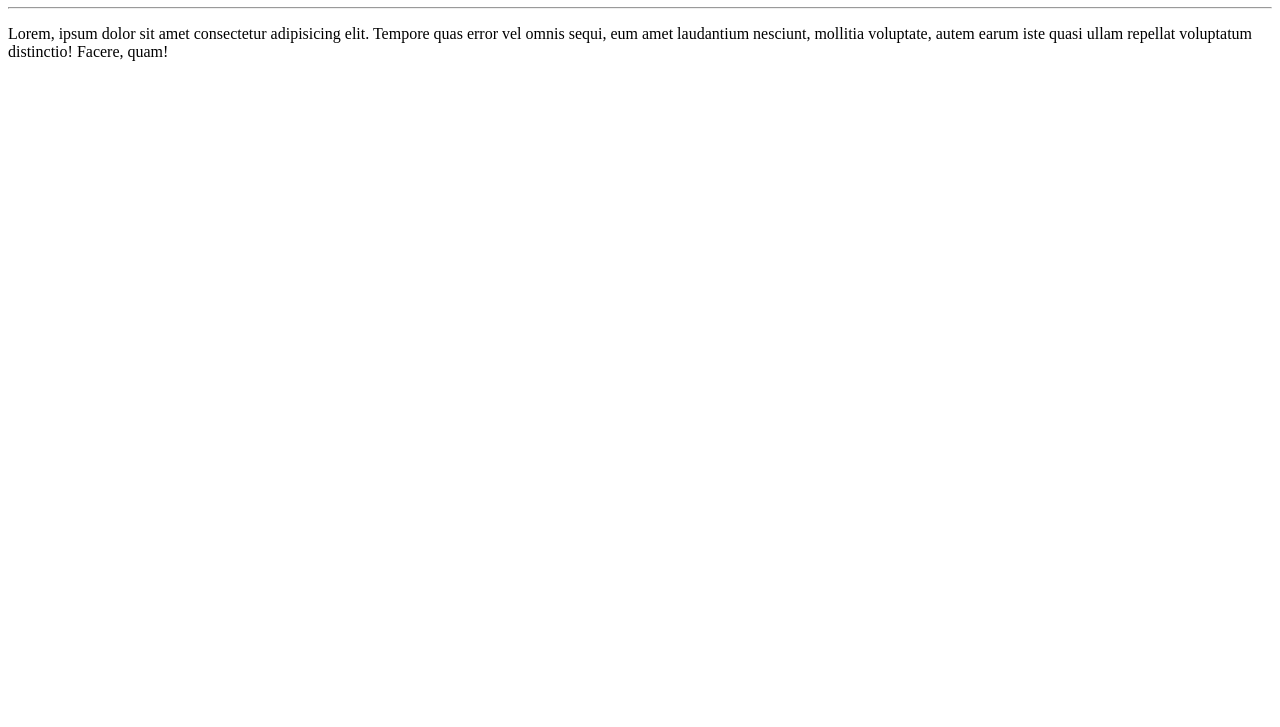
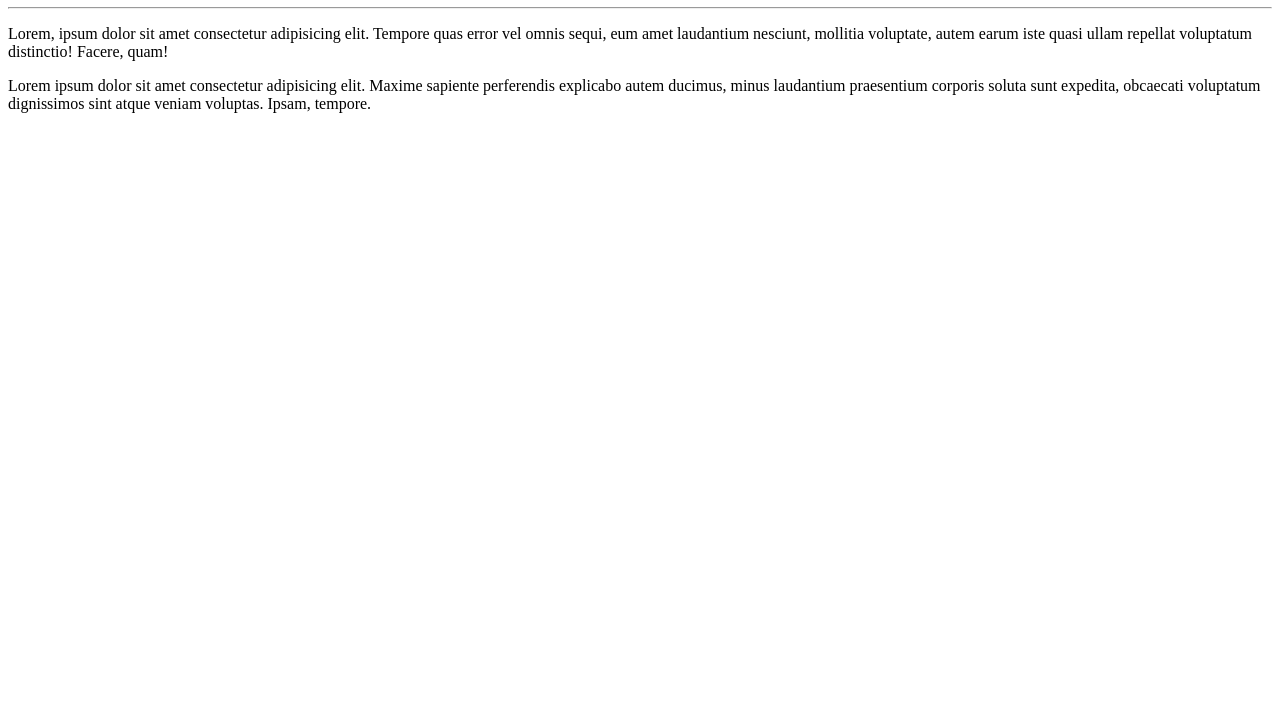
Before and after one commit to josinaldocrv/Ola-Mundo, a plain HTML site: page site-exemplo/index.html in a window 1280 px wide. Shown: the part 73-800 px from the top of the page. Drawn offline with Linux system fonts and the light colour scheme.

Commit message:
Adicionei um parágrafo

```diff
--- a/site-exemplo/index.html
+++ b/site-exemplo/index.html
@@ -10,6 +10,7 @@
     <h1>Olá, Mundo</h1>
     <hr>
     <p>Lorem, ipsum dolor sit amet consectetur adipisicing elit. Tempore quas error vel omnis sequi, eum amet laudantium nesciunt, mollitia voluptate, autem earum iste quasi ullam repellat voluptatum distinctio! Facere, quam!</p>
+    <p>Lorem ipsum dolor sit amet consectetur adipisicing elit. Maxime sapiente perferendis explicabo autem ducimus, minus laudantium praesentium corporis soluta sunt expedita, obcaecati voluptatum dignissimos sint atque veniam voluptas. Ipsam, tempore.</p>
 
 </body>
 </html>
```
